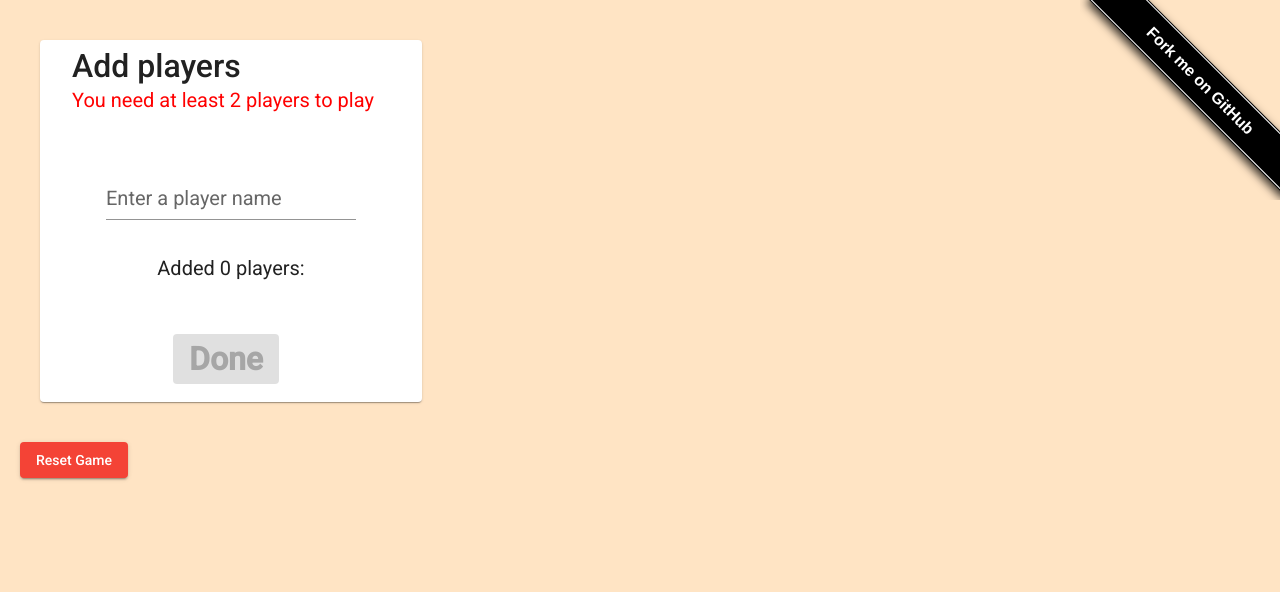
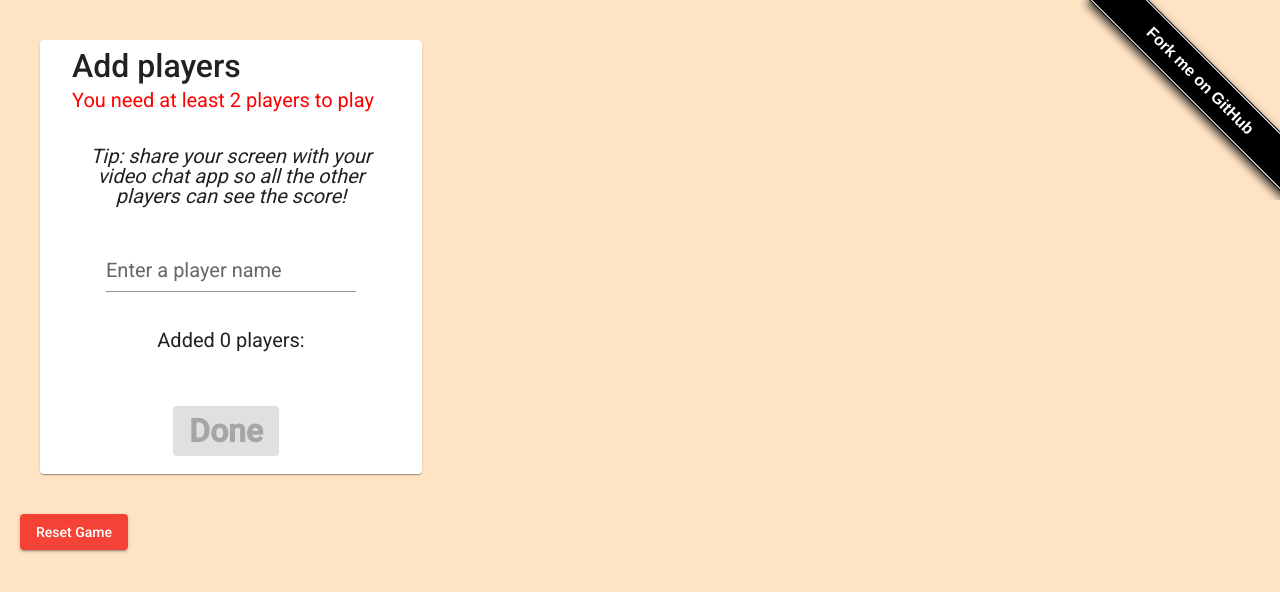
Before and after one commit to szh/dreidel-counter, an Angular app: page / in a window 1280 px wide. Shown: the top 592 px of the page. Built offline with nearby package versions, Linux system fonts and the light colour scheme.

Commit message:
add screen sharing tip

```diff
--- a/src/app/game/game.component.html
+++ b/src/app/game/game.component.html
@@ -6,6 +6,9 @@
       <mat-card-subtitle>You need at least 2 players to play</mat-card-subtitle>
     </mat-card-header>
     <mat-card-content>
+      <p>
+        <em>Tip: share your screen with your video chat app so all the other players can see the score!</em>
+      </p>
       <form (ngSubmit)="addPlayer()">
         <p>
           <mat-form-field class="form-field" appearance="standard">
```
